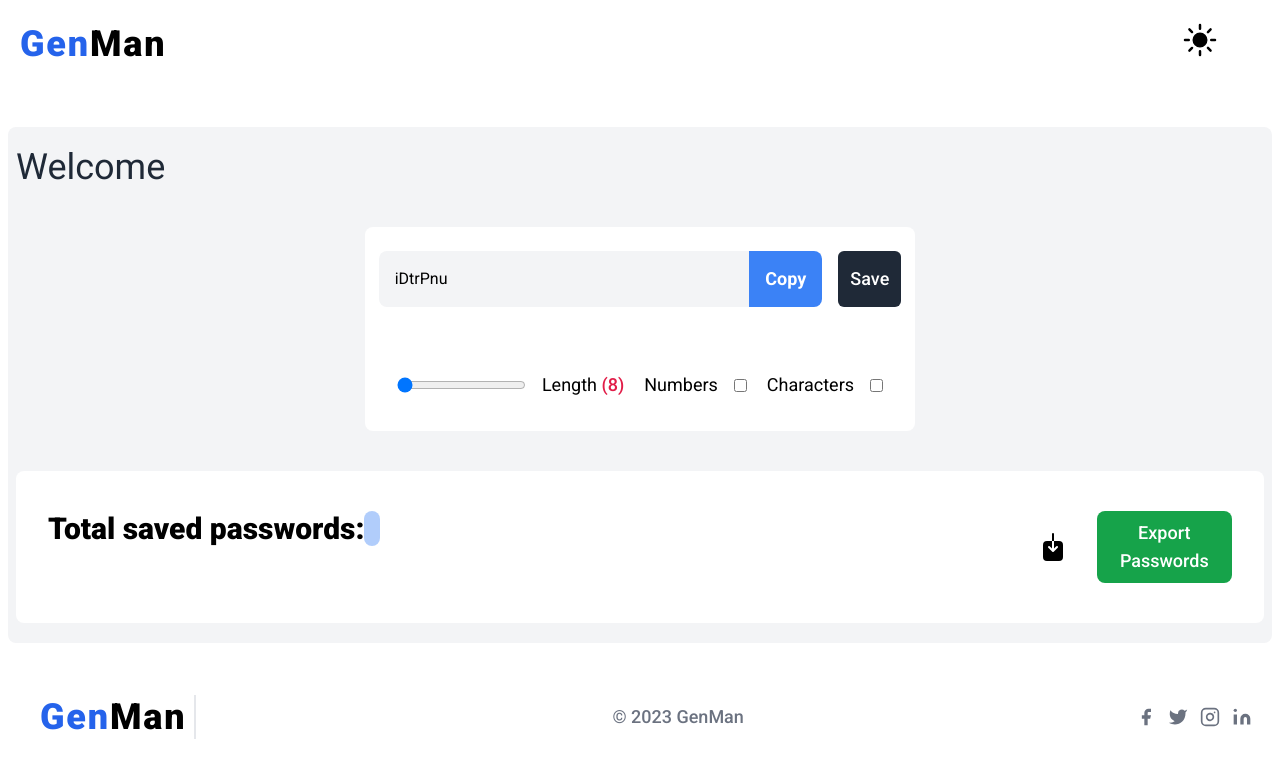
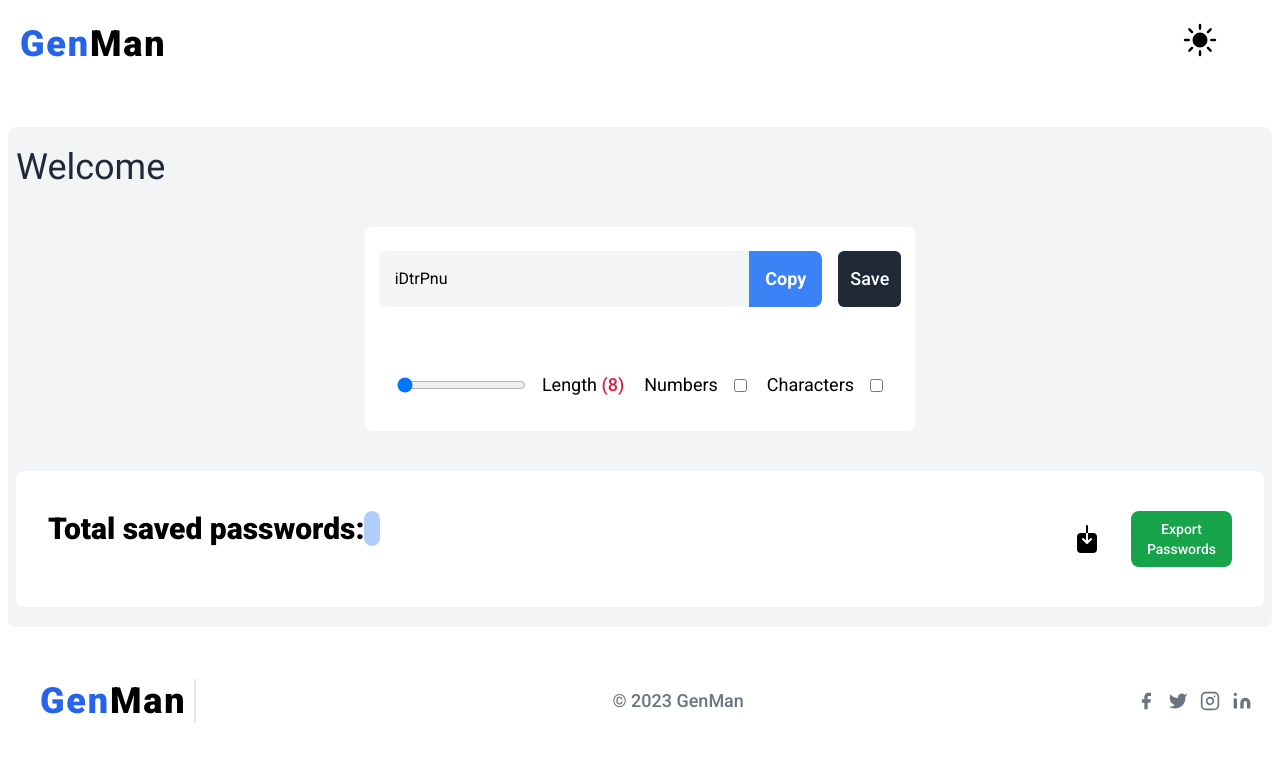
Before and after one commit to prajwal080501/GenMan, a React (Vite) app: page /dashboard in a window 1280 px wide. Shown: the top 778 px of the page. Built offline with nearby package versions, Linux system fonts and the light colour scheme.

Commit message:
export password button design fix

```diff
--- a/src/components/PasswordList.jsx
+++ b/src/components/PasswordList.jsx
@@ -84,7 +84,7 @@ function PasswordList({ passwords, setPasswords }) {
             <ArrowDownOnSquareIcon className="h-8 w-8 text-black dark:text-white hover:text-blue-500 hover:scale-110 duration-200 cursor-pointer" />
           </button>
           <button
-            className="text-lg font-medium py-2 px-4 rounded-lg bg-green-600 text-white hover:scale-105 duration-200 ease-linear"
+            className="text-xs lg:text-sm font-medium py-2 px-2 rounded-lg bg-green-600 text-white hover:scale-105 duration-200 ease-linear"
             onClick={exportPasswords}
             title="Export passwords"
           >
```
